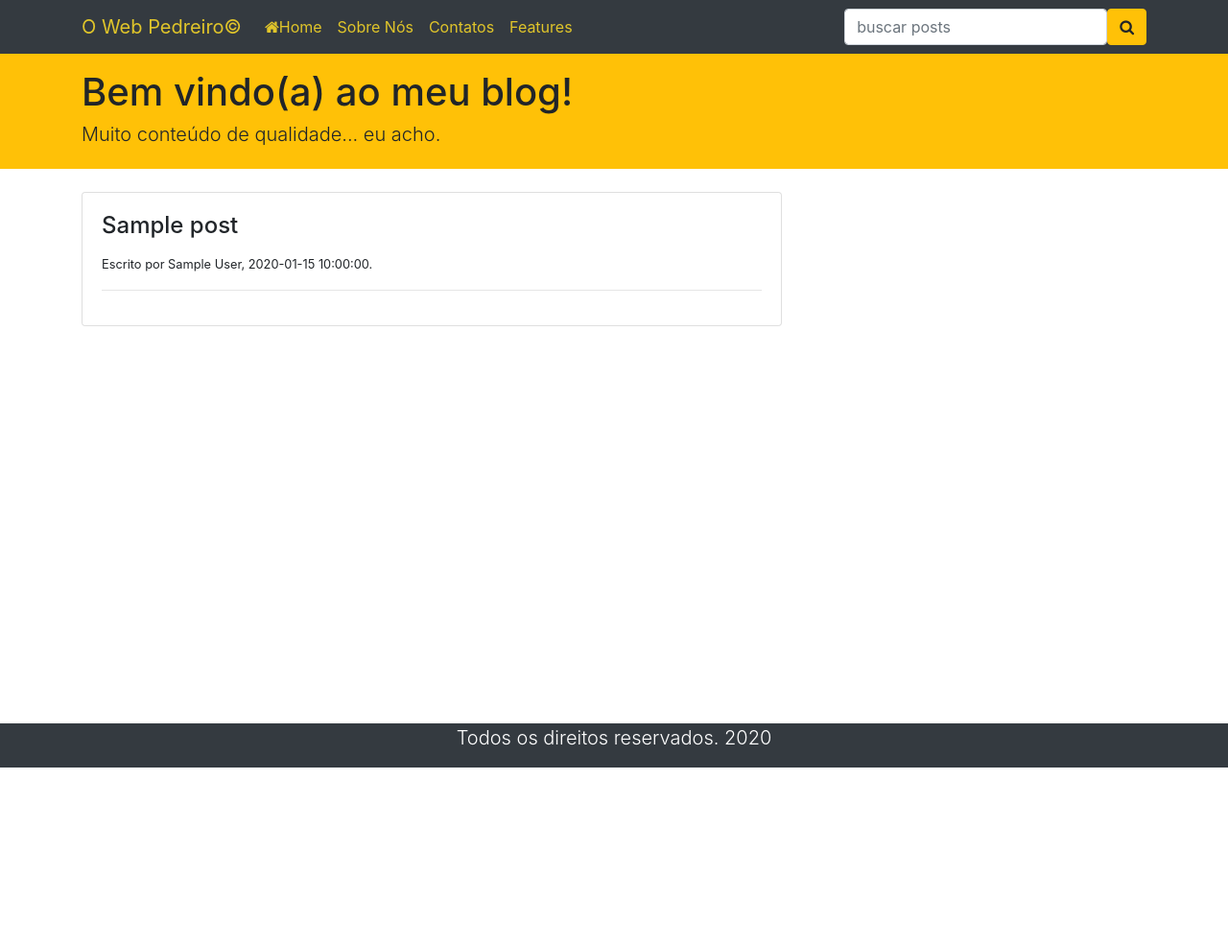
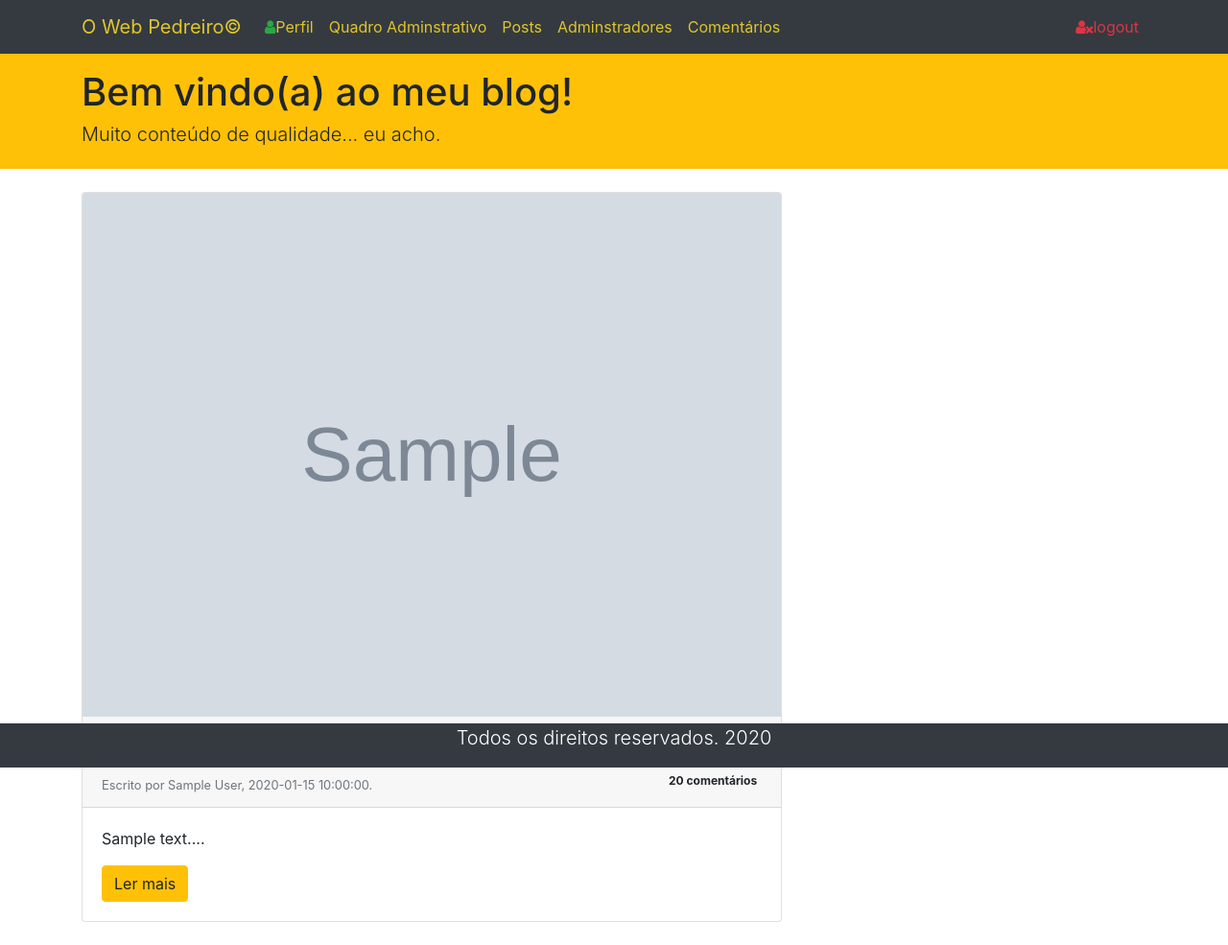
Before and after one commit to NegoPrograma/php-cms, a PHP site: page / in a window 1280 px wide. Shown: the whole page at 96% size. Before the commit the page ends 800 px from the top, so only its background shows below. Run offline with PHP 8.4, Linux system fonts and the light colour scheme; tables that the repository leaves empty or names only in its code hold one stand-in row (values such as "Sample post"); grey boxes marked "Sample" are stand-in pictures.

Commit message:
main blog page UI cards done. functionallity is still in dev.

```diff
--- a/assets/css/style.css
+++ b/assets/css/style.css
@@ -11,3 +11,11 @@ a {
     max-width: 200px;
     max-height: 200px;
 }
+
+.post-card-badge{
+    float: right;
+}
+.post-header-img{
+    max-width: 100%;
+    max-width: 100%;
+}
--- a/index.php
+++ b/index.php
@@ -2,10 +2,10 @@
 include_once("./vendor/autoload.php");
 include_once("./routes/getPosts.php");
 session_start();
-if (isset($_SESSION['isAdmin']))
+//if (isset($_SESSION['isAdmin']))
     include_once("views/partials/admin-header.php");
-else
-    include_once("views/partials/public-header.php");
+//else
+ //   include_once("views/partials/public-header.php");
 
 ?>
 
@@ -31,11 +31,16 @@ logo após vem um hifén e o valor do padding desejado. -->
         <div class="col-sm-8 ">
             <?php foreach($posts as $post): ?>
                 <div class="card my-4">
+                    <img class="image-fluid card-img-top post-header-img" src="<?php echo "./uploads/". $post['image']?>" alt="">
+                    <div class="card-header ">
+                    <h3 class="card-title "><?php echo $post['title'];?></h4>
+                        <small class="text-muted">Escrito por <?php echo $post['author'].", ".$post['datetime'].".";?>
+                    </small>
+                    <span class="badge post-card-badge">20 comentários</span>
+                    </div>
                     <div class="card-body">
-                        <h4 class="card-title"><?php echo $post['title'];?></h4>
-                        <small>Escrito por <?php echo $post['author'].", ".$post['datetime'].".";?>
-                    </small>
-                        <hr>
+                    <p class="card-text"><?php echo substr($post['content'],0,100)."...";?></p>
+                        <a href="<?php echo './php-cms/views/single-post?post_id='.$post["id"];?>" class="btn btn-warning">Ler mais</a>
                     </div>
                 </div>
             <? endforeach; ?>
--- a/models/Post.php
+++ b/models/Post.php
@@ -27,7 +27,7 @@ class Post extends ModelTemplate
 
     public function getPosts()
     {
-        $query = "SELECT * FROM posts";
+        $query = "SELECT * FROM posts ORDER BY id DESC";
         $result = $this->db->query($query);
         return $result->fetchAll();
     }
--- a/routes/getPosts.php
+++ b/routes/getPosts.php
@@ -1,4 +1,5 @@
 <?php
+
  Use Controller\PostController;
  $postController = new PostController();
  $posts = $postController->getPosts();
--- a/views/new-category.php
+++ b/views/new-category.php
@@ -1,5 +1,5 @@
 <?php include_once("partials/admin-header.php") ;
-include_once("../vendor/autoload.php");?>
+?>
 
 
 <!-- CONTENT -->
```
